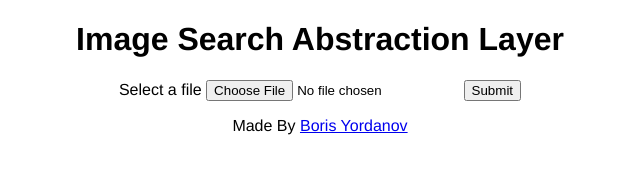
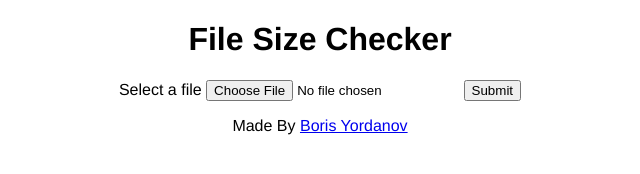
Before and after one commit to borisyordanov/file-metadata, a website: page public/index.html in a window 1280 px wide. Shown: the whole page, without its empty margins (320-960 px from the left). Drawn offline with Linux system fonts and the light colour scheme.

Commit message:
Update: index.html title

```diff
--- a/public/index.html
+++ b/public/index.html
@@ -4,13 +4,13 @@
 <head>
     <meta charset="UTF-8">
     <meta name="viewport" content="width=device-width, initial-scale=1">
-    <title>Image Search Abstraction Layer</title>
+    <title>File Size Checker</title>
     <link rel="stylesheet" href="index.css">
 </head>
 
 <body>
     <header>
-        <h1>Image Search Abstraction Layer</h1>
+        <h1>File Size Checker</h1>
     </header>
     <main>
         <form action="/upload" method="post" enctype="multipart/form-data">
```
